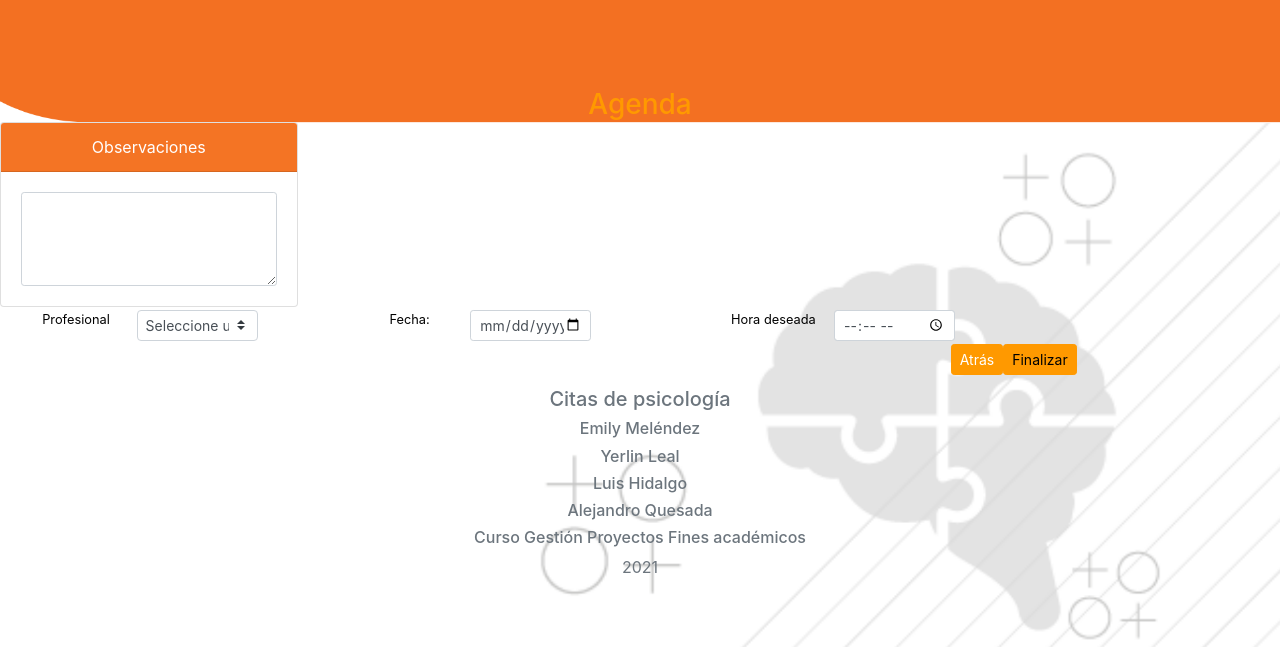
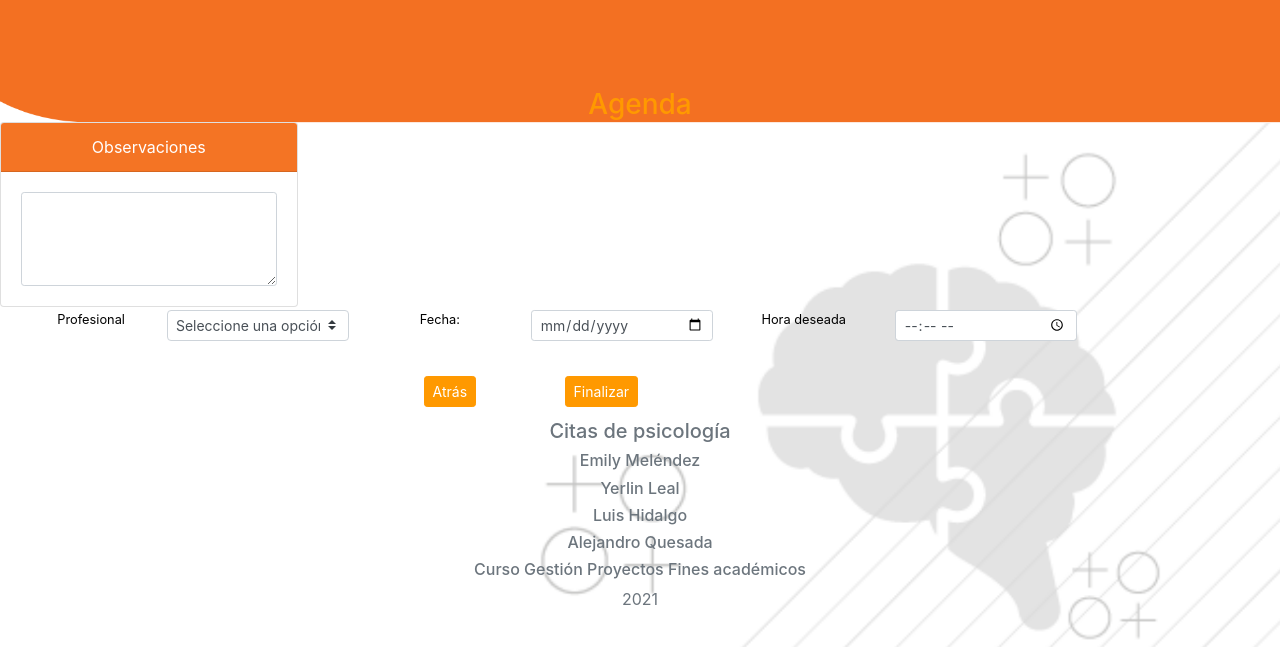
Before and after one commit to emilyNazareth/Grupo1ProyectoCitas, a PHP site: template Desarrollo/CitasPsicologia/view/ScheduleDatesAdministrator.php in a window 1280 px wide. Shown: the top 647 px of the page. Run offline with PHP 8.4, Linux system fonts and the light colour scheme; the template is opened without the code that fills it, so the values that code supplies are empty; the visitor is signed in with stand-in values (Sample User, id 1); some libraries are stand-ins or nearby versions.

Commit message:
arreglos graficos a pantallas

```diff
--- a/Desarrollo/CitasPsicologia/view/ScheduleDatesAdministrator.php
+++ b/Desarrollo/CitasPsicologia/view/ScheduleDatesAdministrator.php
@@ -1,12 +1,6 @@
 <?php
 include 'public/header.php';
 ?>
-
-
-<!-- echo "valor recibido ".$_POST['name']; -->
-<!-- echo "valor recibido ".$_POST['cedula']; -->
-
-
 <font color="Black">
 
 <center>
@@ -28,15 +22,14 @@ include 'public/header.php';
     </div>
 
 
-
     <div class="col-sm-10">
         <div class="row">
 
 
             <div class="col-sm">
                 <div class="form-group row scheduleDatesFilter">
-                    <label class="col-sm-4 control-label small offset-sm-1" style="color: black" for="professionals">Profesional</label>
-                    <select  class="col-sm-4 custom-select custom-select-sm" name= "professionals" id="professionals">
+                    <label class="col-sm-5 control-label small offset-sm-1" style="color: black" for="professionals">Profesional</label>
+                    <select  class="col-sm-6 custom-select custom-select-sm" name= "professionals" id="professionals">
                         <option value="">Seleccione una opción</option>
                         <?php
                         foreach ($vars['professionals'] as $res) {
@@ -52,16 +45,16 @@ include 'public/header.php';
 
             <div class="col-sm ">
                 <div class="form-group row scheduleDatesFilter">
-                    <label class="col-sm-4 control-label small" for="date">Fecha: </label>
-                    <input type="date" onChange="updateCalendar();" class="col-sm-4 form-control form-control-sm" id="date" />
+                    <label class="col-sm-6 control-label small" for="date">Fecha: </label>
+                    <input type="date" onChange="updateCalendar();" class="col-sm-6 form-control form-control-sm" id="date" />
 
                 </div>
             </div>
 
             <div class="col-sm ">
                 <div class="form-group row scheduleDatesFilter">
-                    <label class="col-sm-4 control-label small" for="hour">Hora deseada</label>
-                    <input type="time" onChange=" updateCalendar();" class="col-sm-4 form-control form-control-sm" id="Hour" name="Hour" required />
+                    <label class="col-sm-6 control-label small" for="hour">Hora deseada</label>
+                    <input type="time" onChange=" updateCalendar();" class="col-sm-6 form-control form-control-sm" id="Hour" name="Hour" required />
                 </div>
             </div>
 
@@ -69,27 +62,21 @@ include 'public/header.php';
 
         </div>
 
-        <div class="col-sm-11 scheduleDatesTable">
-            <div id='calendar'></div>
+
+        <div class="row">
+            <div class="col-sm " style="margin-top: 2em">
+                <!--BT BUSCAR-->
+                <button type="button" onclick="goBack();" class="btn btn-success btn-sm" id="btn-cancel" style="margin-inline: 3em" >Atrás</button>
+
+                <!--BT CANCELAR-->
+                <button type="button" onclick="updateAppointment()" class="btn btn-success btn-sm" id="btn-cancel" style="margin-inline: 3em" >Finalizar</button>
+            </div>
         </div>
-
-        <div class="row justify-content-end">
-            <button type="button" name="atras" id="atras" href="javascript:;"
-                    onclick="goBack();" class="btn btn-success btn-sm " style="margin-left: 15px;">
-                Atrás
-            </button>
-            <!-- <a class="btn btn-success" id="finalizar" name="finalizar" onclick="updateAppointment()"><i class='bx bx-search' ></i></a> -->
-
-            <a class="btn btn-success btn-sm" onclick="updateAppointment()">Finalizar</a>
-        </div>
-
     </div>
 </div>
 
-
-<!-- <input type="number" id="FunctionaryId" name="FunctionaryId" value="@functionary.Cedula" hidden /> -->
 <input type="number" id="FunctionaryId" name="FunctionaryId"  hidden />
- <input type="text" id="Patient" name="Patient"  hidden />
+<input type="text" id="Patient" name="Patient"  hidden />
 
 
 
@@ -100,84 +87,13 @@ include 'public/header.php';
     }
 
 
-    var calendarEl = document.getElementById('calendar');
-    var calendar = new FullCalendar.Calendar(calendarEl, {
-        initialView: 'timeGridWeek'
-    });
-    calendar.render();
-    var events = [];
-    var youAppointment = [];
-
-    function cleanEvents() {
-        events = [];
-    }
-
-
-    function generedEvents(data) {
-        cleanEvents();
-        for (index in data) {
-
-            var date = new Date(data[index].Date);
-            date = new Date(date.toDateString() + ' ' + data[index].Hour + ':00');
-
-            events.push({
-                title: 'Ocupado',
-                start: date,
-                color: 'black'
-            });
-
-        }
-        refreshCalendar();
-    }
-    function refreshCalendar() {
-        events.push(youAppointment);
-
-        var calendar = new FullCalendar.Calendar(calendarEl, {
-            headerToolbar: {center: 'timeGridWeek,dayGridMonth'},
-            initialView: 'timeGridWeek',
-            eventClick: function (info) {
-                console.log(info);
-            },
-            events: events,
-
-        });
-        calendar.render();
-    }
-
-    function updateCalendar() {
-        var date = $('#date').val();
-        var hour = $('#Hour').val();
-
-        date = new Date(date);
-        date = new Date(date.toDateString() + ' ' + hour + ':00');
-
-        youAppointment = {title: 'Tu cita', start: date}
-
-
-        refreshCalendar();
-    }
-
-
-
-    window.onload = function () {
-        loadScheduleDates();
-    }
-
     function updateAppointment() {
-      /*   alert(document.getElementById("FunctionaryId").value); //--> no loa trae --> Esta muestra la del cliente
-         alert(document.getElementById("date").value);
-         alert(document.getElementById("Hour").value);
-         alert(document.getElementById("professionals").value); //--> no loa trae
-         alert(document.getElementById("Patient").value); //--> no loa trae
-         alert(document.getElementById("observations").value);*/
-         /// print_r("holaaa2")
         var FunctionaryId = document.getElementById("FunctionaryId").value;
         var fecha = document.getElementById("date").value;
         var Hour2 = document.getElementById("Hour").value;
         var ProfessionalId = document.getElementById("professionals").value;
         var Patient = document.getElementById("Patient").value;
         var Observation = document.getElementById("observations").value;
-        // );   // faltan dos y subPro no va
 
 
         if (Hour2 == "") {
@@ -189,29 +105,20 @@ include 'public/header.php';
             alert("no hay profesionales");
             return 0;
         }
-          // alert(fecha);
-         //  alert(Hour2);
-         //  alert(ProfessionalId);
-         //  alert(Observation);
         var parameters =
                 {
-
                     "date": fecha,
                     "hour": Hour2,
                     "idProfessional": ProfessionalId,
-
                     "observation": Observation
                 };
 
-       //  alert (parameters);
         $.ajax(
                 {
                     data: parameters,
                     url: '?controlador=Appointment&accion=registerAppointment',
                     type: 'post',
                     success: function (response) {
-                        alert(response);
-
                         location.href = "?controlador=Index&accion=showDateConfirmationHome";
                     }
                 }
```
Also changed, not shown: Desarrollo/CitasPsicologia/view/MainFunctionaryRegisterAdministrator.php (+16 -17 lines).
